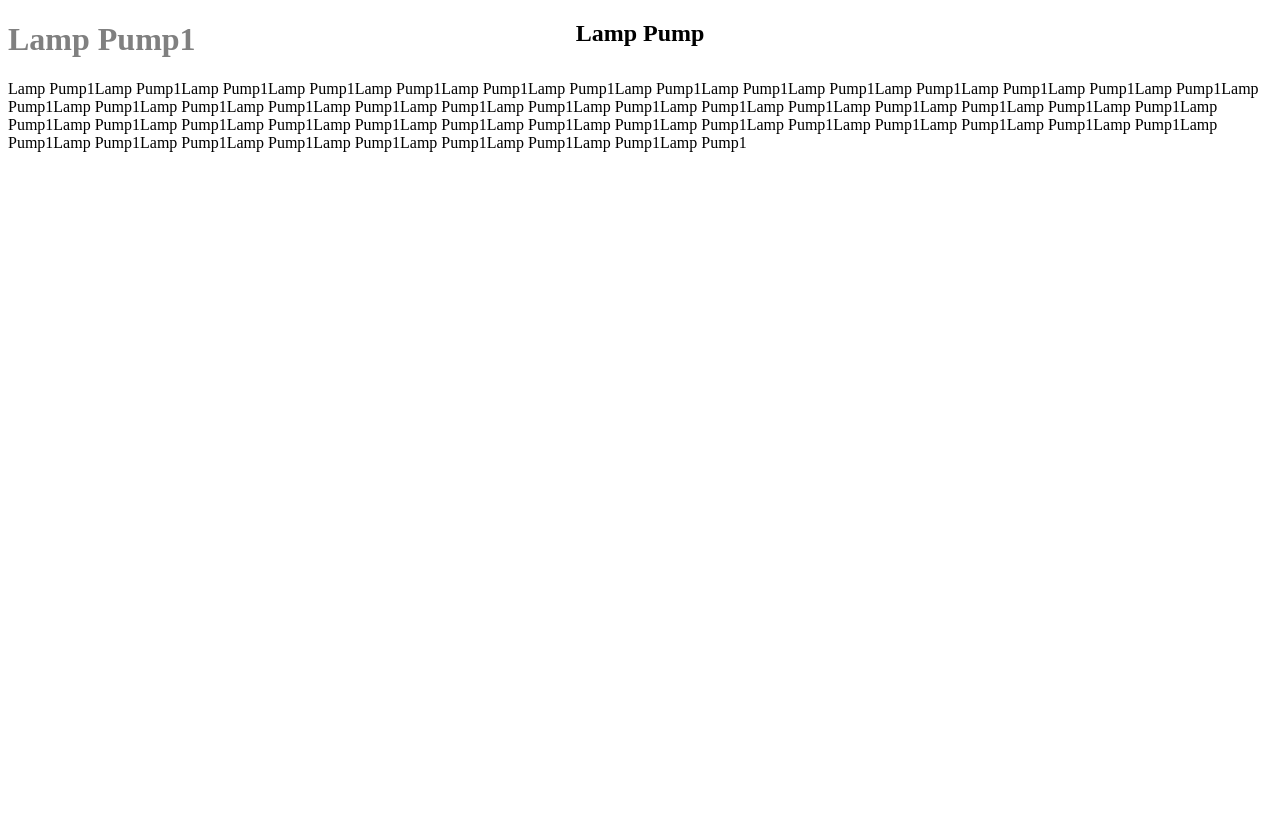
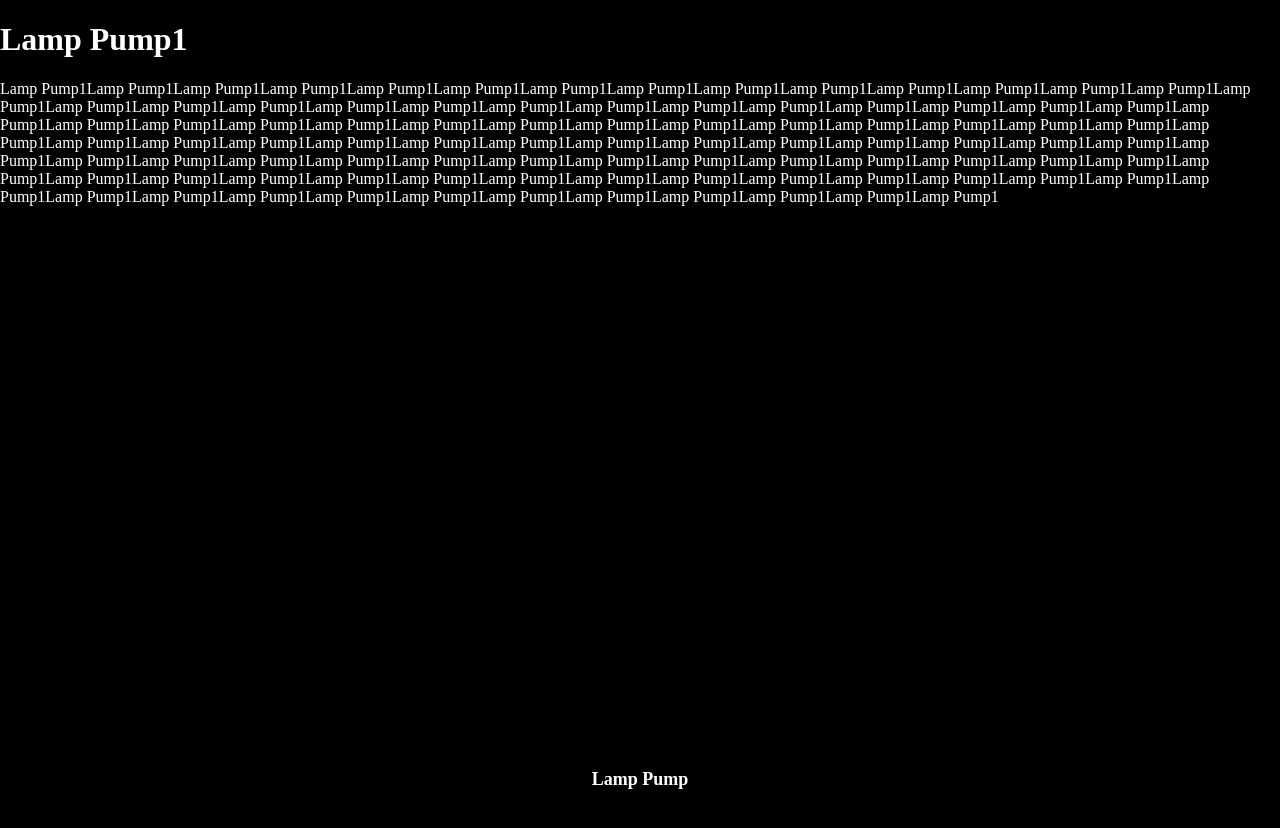
Before and after one commit to rsvid/pump, a plain HTML site: page index.html in a window 1280 px wide. Shown: the top 828 px of the page. Before the commit the page ends 800 px from the top, so only its background shows below. Drawn offline with Linux system fonts and the light colour scheme.

Commit message:
index.html

```diff
--- a/index.html
+++ b/index.html
@@ -7,27 +7,36 @@
     <meta http-equiv="X-UA-Compatible" content="ie=edge">
     <title>Pump</title>
     <style>
-        header {
+        body {
+            margin: 0;
+            padding: 0;
+            height: 2000px; /* Добавлено для примера длинной страницы */
+            background-color: black;
+            color: white;
+        }
+
+        nav {
             position: fixed;
-            top: 0;
+            bottom: 0;
             left: 0;
             width: 100%;
-            background-color: rgba(255, 255, 255, 0.5);
-            padding: 20px 0;
+            background-color: rgba(0, 0, 0, 0.5);
+            color: white;
+            padding: 10px 0;
             text-align: center;
-            font-size: 24px;
+            font-size: 18px;
             font-weight: bold;
             z-index: 1000;
         }
     </style>
 </head>
 <body>
-    <header>
+    <nav>
         Lamp Pump
-    </header>
+    </nav>
     <div id="main">
         <h1>Lamp Pump1</h1>
-        <p>Lamp Pump1Lamp Pump1Lamp Pump1Lamp Pump1Lamp Pump1Lamp Pump1Lamp Pump1Lamp Pump1Lamp Pump1Lamp Pump1Lamp Pump1Lamp Pump1Lamp Pump1Lamp Pump1Lamp Pump1Lamp Pump1Lamp Pump1Lamp Pump1Lamp Pump1Lamp Pump1Lamp Pump1Lamp Pump1Lamp Pump1Lamp Pump1Lamp Pump1Lamp Pump1Lamp Pump1Lamp Pump1Lamp Pump1Lamp Pump1Lamp Pump1Lamp Pump1Lamp Pump1Lamp Pump1Lamp Pump1Lamp Pump1Lamp Pump1Lamp Pump1Lamp Pump1Lamp Pump1Lamp Pump1Lamp Pump1Lamp Pump1Lamp Pump1Lamp Pump1Lamp Pump1Lamp Pump1Lamp Pump1Lamp Pump1Lamp Pump1Lamp Pump1</p>
+        <p>Lamp Pump1Lamp Pump1Lamp Pump1Lamp Pump1Lamp Pump1Lamp Pump1Lamp Pump1Lamp Pump1Lamp Pump1Lamp Pump1Lamp Pump1Lamp Pump1Lamp Pump1Lamp Pump1Lamp Pump1Lamp Pump1Lamp Pump1Lamp Pump1Lamp Pump1Lamp Pump1Lamp Pump1Lamp Pump1Lamp Pump1Lamp Pump1Lamp Pump1Lamp Pump1Lamp Pump1Lamp Pump1Lamp Pump1Lamp Pump1Lamp Pump1Lamp Pump1Lamp Pump1Lamp Pump1Lamp Pump1Lamp Pump1Lamp Pump1Lamp Pump1Lamp Pump1Lamp Pump1Lamp Pump1Lamp Pump1Lamp Pump1Lamp Pump1Lamp Pump1Lamp Pump1Lamp Pump1Lamp Pump1Lamp Pump1Lamp Pump1Lamp Pump1Lamp Pump1Lamp Pump1Lamp Pump1Lamp Pump1Lamp Pump1Lamp Pump1Lamp Pump1Lamp Pump1Lamp Pump1Lamp Pump1Lamp Pump1Lamp Pump1Lamp Pump1Lamp Pump1Lamp Pump1Lamp Pump1Lamp Pump1Lamp Pump1Lamp Pump1Lamp Pump1Lamp Pump1Lamp Pump1Lamp Pump1Lamp Pump1Lamp Pump1Lamp Pump1Lamp Pump1Lamp Pump1Lamp Pump1Lamp Pump1Lamp Pump1Lamp Pump1Lamp Pump1Lamp Pump1Lamp Pump1Lamp Pump1Lamp Pump1Lamp Pump1Lamp Pump1Lamp Pump1Lamp Pump1Lamp Pump1Lamp Pump1Lamp Pump1Lamp Pump1</p>
     </div>
     <script src="https://telegram.org/js/telegram-web-app.js"></script>
 </body>
```
